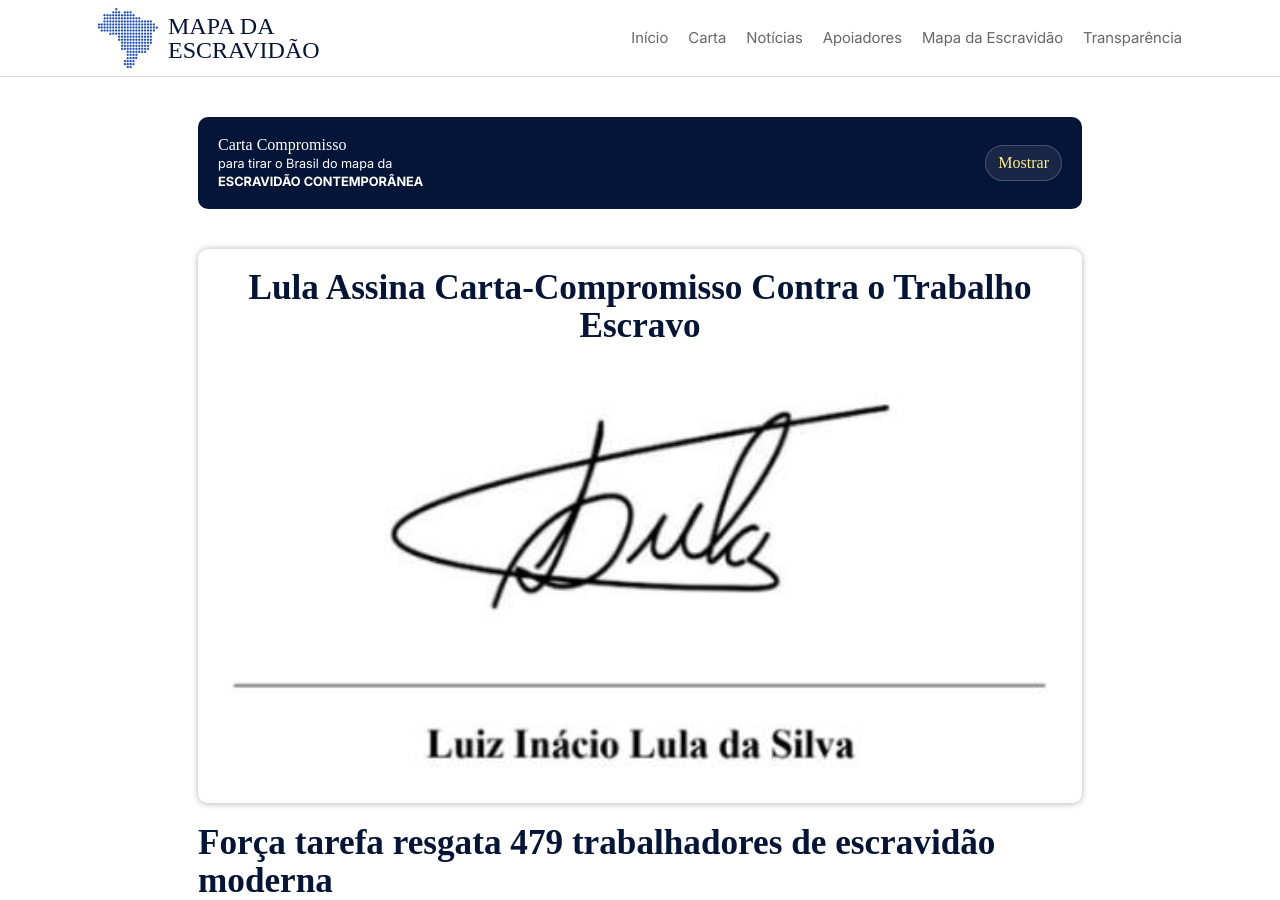
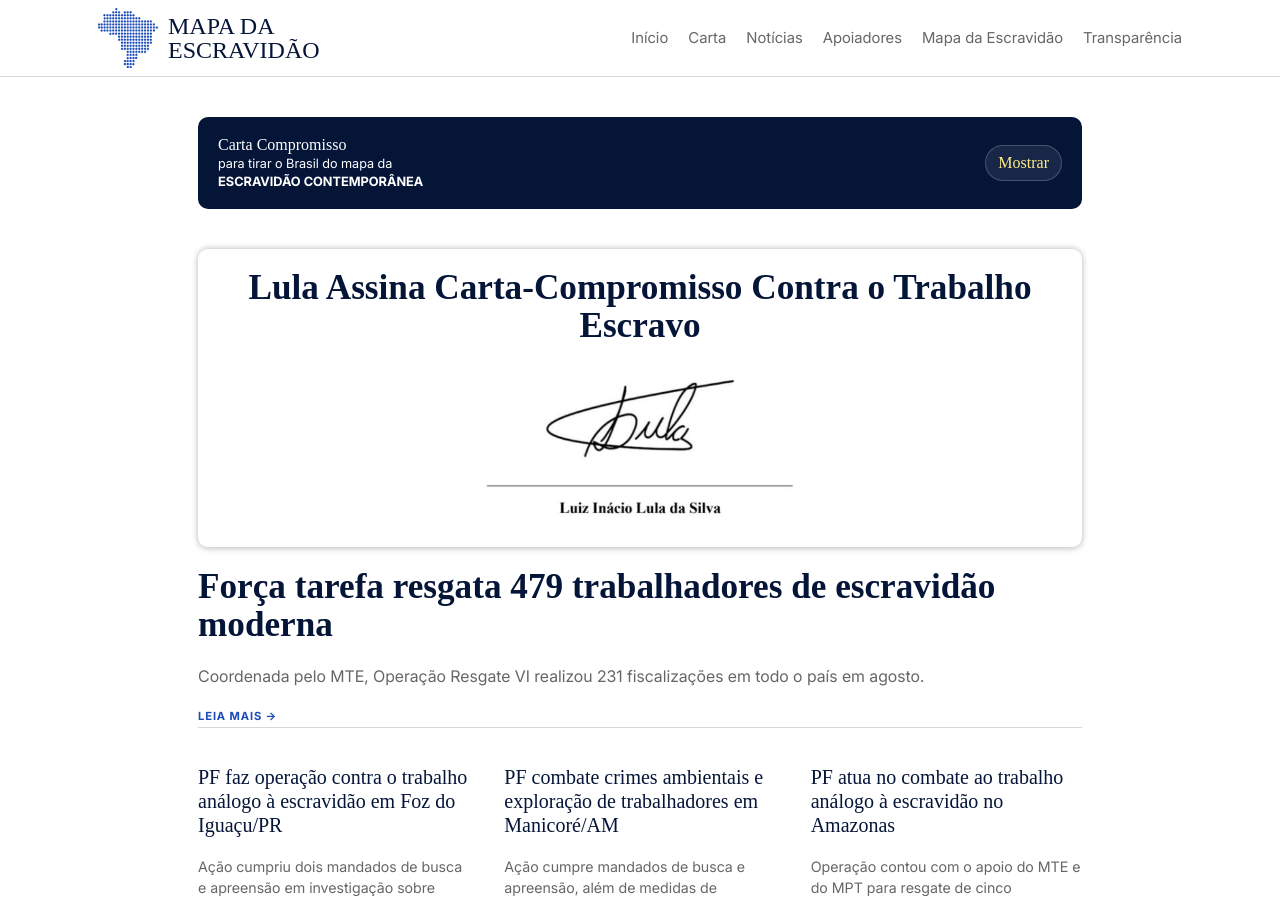
Before and after one commit to Landowski/mapa-escravidao, a Jekyll site: the page built from index.html, in a window 1280 px wide and 900 px high. Built offline with Jekyll 4.4.1, drawn with Linux system fonts in a browser that asks for light colours; some web fonts are replaced.

Commit message:
Update index.html

```diff
--- a/index.html
+++ b/index.html
@@ -29,7 +29,7 @@ permalink: /
                 <article class="noticia-principal" style="text-align: center; padding: 20px; border-radius: 10px; box-shadow: 0 0px 6px hsl(0deg 0% 0% / 0.3);">
                     <a href="/noticias/lula-carta-compromisso" style="text-decoration: none !important;">
                         <h1 class="title">Lula Assina Carta-Compromisso Contra o Trabalho Escravo</h1>
-                        <img src="imagens/assinatura-lula.png" style="width: 100%"; max-width: 318px; height: auto" alt="Lula Assina Carta-Compromisso Contra o Trabalho Escravo"/>
+                        <img src="imagens/assinatura-lula.png" style="width: 100%; max-width: 318px; height: auto" alt="Lula Assina Carta-Compromisso Contra o Trabalho Escravo"/>
                     </a>
                 </article>
             </div>
```
